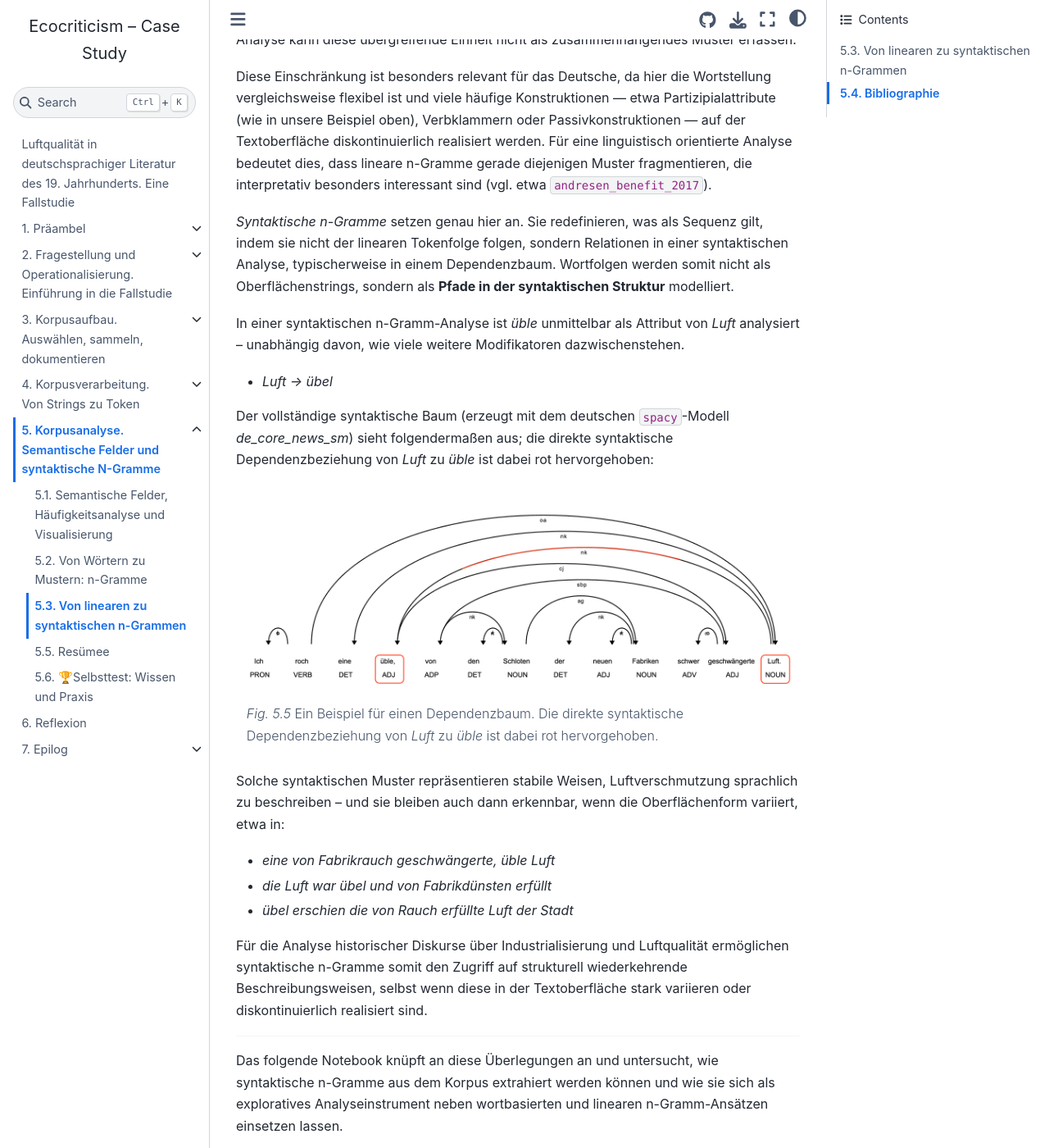
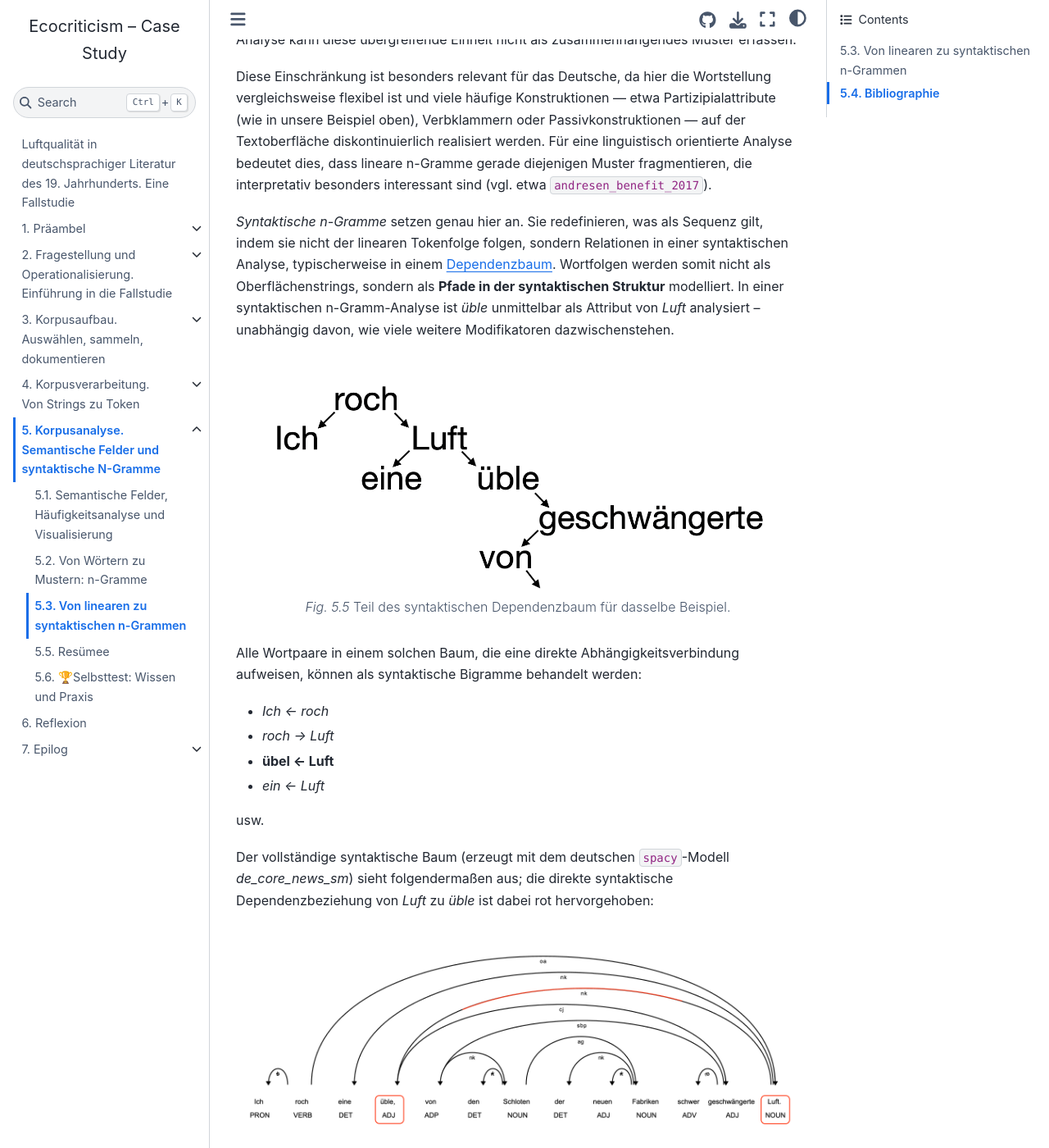
Before and after one commit to quadriga-dk/Text-Fallstudie-3, a Jupyter Book: the page built from corpus_analysis/corpus-analysis_syntactic-ngrams-intro.md, in a window 1280 px wide and 1400 px high, scrolled down 851 px. Shown: the whole window at 82% size. Built offline with Jupyter Book 1.0.4 settings and Sphinx 7.4.7 and the Sphinx Book theme 1.1.4, drawn with Linux system fonts in a browser that asks for light colours; pages that are not in the unit, such as notebooks, are missing from menus; cross-references to code outside the pages are shown as plain code; some of the changed text lies outside the part shown.

Commit message:
add simpler synt tree for the intro to synt ngrams

````diff
--- a/corpus_analysis/corpus-analysis_syntactic-ngrams-intro.md
+++ b/corpus_analysis/corpus-analysis_syntactic-ngrams-intro.md
@@ -21,11 +21,24 @@ Diese Muster spiegeln jeweils nur lokale Oberflächenadjazenz wider. Besonders a
 
 Diese Einschränkung ist besonders relevant für das Deutsche, da hier die Wortstellung vergleichsweise flexibel ist und viele häufige Konstruktionen — etwa Partizipialattribute (wie in unsere Beispiel oben), Verbklammern oder Passivkonstruktionen — auf der Textoberfläche diskontinuierlich realisiert werden. Für eine linguistisch orientierte Analyse bedeutet dies, dass lineare n-Gramme gerade diejenigen Muster fragmentieren, die interpretativ besonders interessant sind (vgl. etwa {cite}`andresen_benefit_2017`).
 
-*Syntaktische n-Gramme* setzen genau hier an. Sie redefinieren, was als Sequenz gilt, indem sie nicht der linearen Tokenfolge folgen, sondern Relationen in einer syntaktischen Analyse, typischerweise in einem Dependenzbaum. Wortfolgen werden somit nicht als Oberflächenstrings, sondern als **Pfade in der syntaktischen Struktur** modelliert.
+*Syntaktische n-Gramme* setzen genau hier an. Sie redefinieren, was als Sequenz gilt, indem sie nicht der linearen Tokenfolge folgen, sondern Relationen in einer syntaktischen Analyse, typischerweise in einem <a href="https://de.wikipedia.org/wiki/Dependenzgrammatik" target="_blank">Dependenzbaum</a>. Wortfolgen werden somit nicht als Oberflächenstrings, sondern als **Pfade in der syntaktischen Struktur** modelliert. In einer syntaktischen n-Gramm-Analyse ist *üble* unmittelbar als Attribut von *Luft* analysiert – unabhängig davon, wie viele weitere Modifikatoren dazwischenstehen.
 
-In einer syntaktischen n-Gramm-Analyse ist *üble* unmittelbar als Attribut von *Luft* analysiert – unabhängig davon, wie viele weitere Modifikatoren dazwischenstehen.
+```{figure} ../assets/images/dep_tree_ueble_luft_part_demo.png
+---
+height:
+name: Ngrams Example
+---
+ Teil des syntaktischen Dependenzbaum für dasselbe Beispiel.
+```
 
-* *Luft  → übel*
+Alle Wortpaare in einem solchen Baum, die eine direkte Abhängigkeitsverbindung aufweisen, können als syntaktische Bigramme behandelt werden:
+
+* *Ich  ← roch*
+* *roch  → Luft*
+* **übel ← Luft**
+* *ein ← Luft*
+
+usw.
 
 Der vollständige syntaktische Baum (erzeugt mit dem deutschen `spacy`-Modell *de_core_news_sm*) sieht folgendermaßen aus; die direkte syntaktische Dependenzbeziehung von *Luft* zu *üble* ist dabei rot hervorgehoben:
 
@@ -34,7 +47,7 @@ Der vollständige syntaktische Baum (erzeugt mit dem deutschen `spacy`-Modell *d
 height:
 name: Ngrams Example
 ---
- Ein Beispiel für einen Dependenzbaum. Die direkte syntaktische Dependenzbeziehung von *Luft* zu *üble* ist dabei rot hervorgehoben.
+ Vollständiger syntaktischer Dependenzbaum für dasselbe Beispiel. Die direkte syntaktische Dependenzbeziehung von *Luft* zu *üble* ist rot hervorgehoben.
 ```
 
 Solche syntaktischen Muster repräsentieren stabile Weisen, Luftverschmutzung sprachlich zu beschreiben – und sie bleiben auch dann erkennbar, wenn die Oberflächenform variiert, etwa in:
````
Also changed, not shown: assets/images/dep_tree_ueble_luft_part_demo.png (added).
